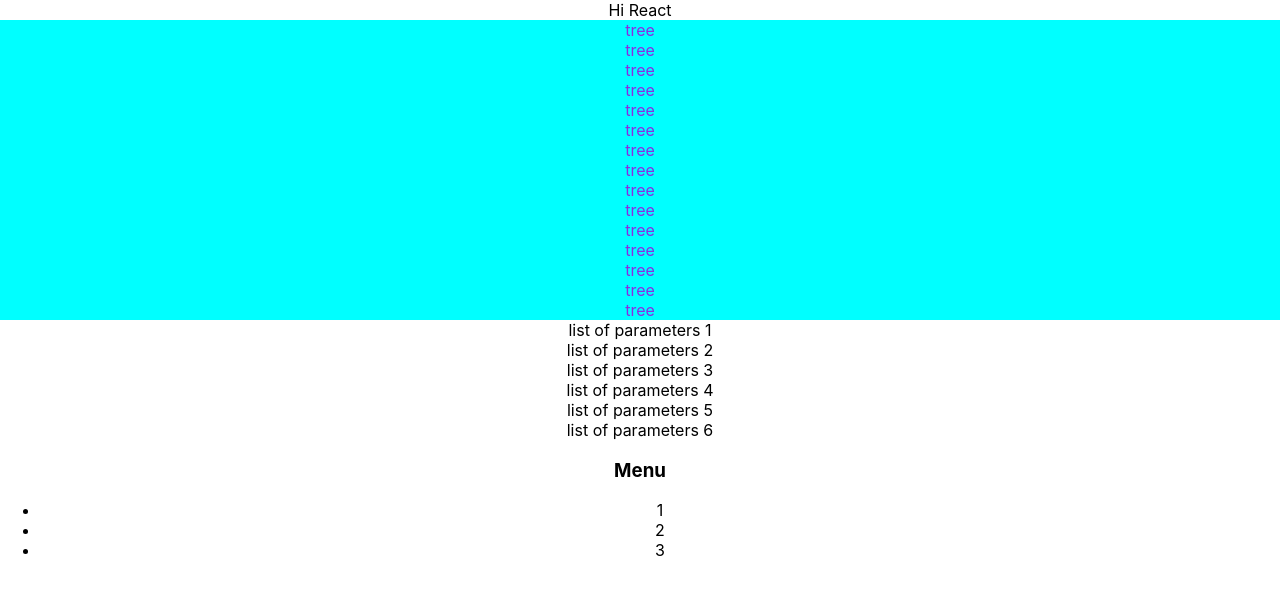
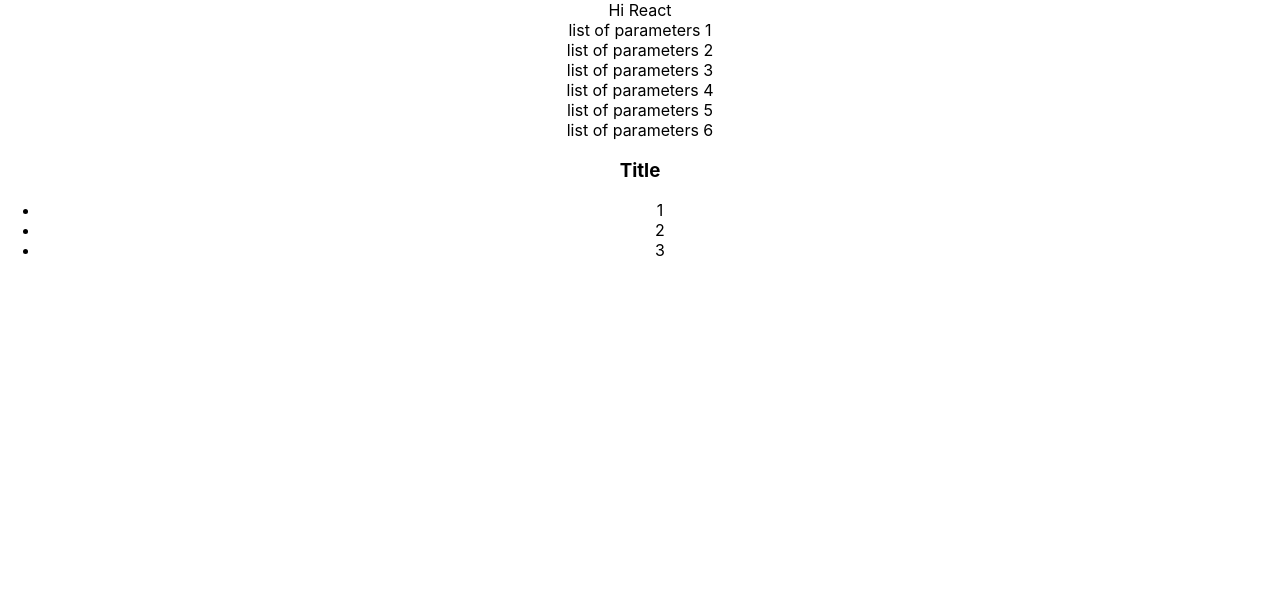
Before and after one commit to beniwbogdan/IT_K, a React (Create React App) app: page / in a window 1280 px wide. Shown: the top 594 px of the page. Built offline with nearby package versions, Linux system fonts and the light colour scheme.

Commit message:
Create new file Accordion

```diff
--- /dev/null
+++ b/components/Accordion/Accordion.tsx
@@ -0,0 +1,31 @@
+import React from "react";
+
+function Accordion() {
+    return (
+        <div>
+            <AccordionTitle/>
+            <AccordionBody/>
+        </div>
+    );
+}
+function AccordionTitle() {
+    return (
+        <div>
+            <h3>Title</h3>
+        </div>
+    );
+}
+function AccordionBody() {
+    return (
+        <div>
+            <ul>
+                <li>1</li>
+                <li>2</li>
+                <li>3</li>
+            </ul>
+
+        </div>
+    );
+}
+
+export default Accordion
--- a/src/App.tsx
+++ b/src/App.tsx
@@ -1,6 +1,7 @@
 import React from 'react';
 import logo from './logo.svg';
 import './App.css';
+import Accordion from "../components/Accordion/Accordion";
 
 const App = () => {
     return (
@@ -15,11 +16,7 @@
 function Rating() {
     return (
         <div>
-            <Tree/>
-            <Tree/>
-            <Tree/>
-            <Tree/>
-            <Tree/>
+
             <div>list of parameters 1</div>
             <div>list of parameters 2</div>
             <div>list of parameters 3</div>
@@ -30,19 +27,8 @@
     );
 }
 
-function Accordion() {
-    return (
-        <div>
-            <h3>Menu</h3>
-            <ul>
-                <li>1</li>
-                <li>2</li>
-                <li>3</li>
-            </ul>
 
-        </div>
-    );
-}
+
 
 function Tree() {
     return (
```
